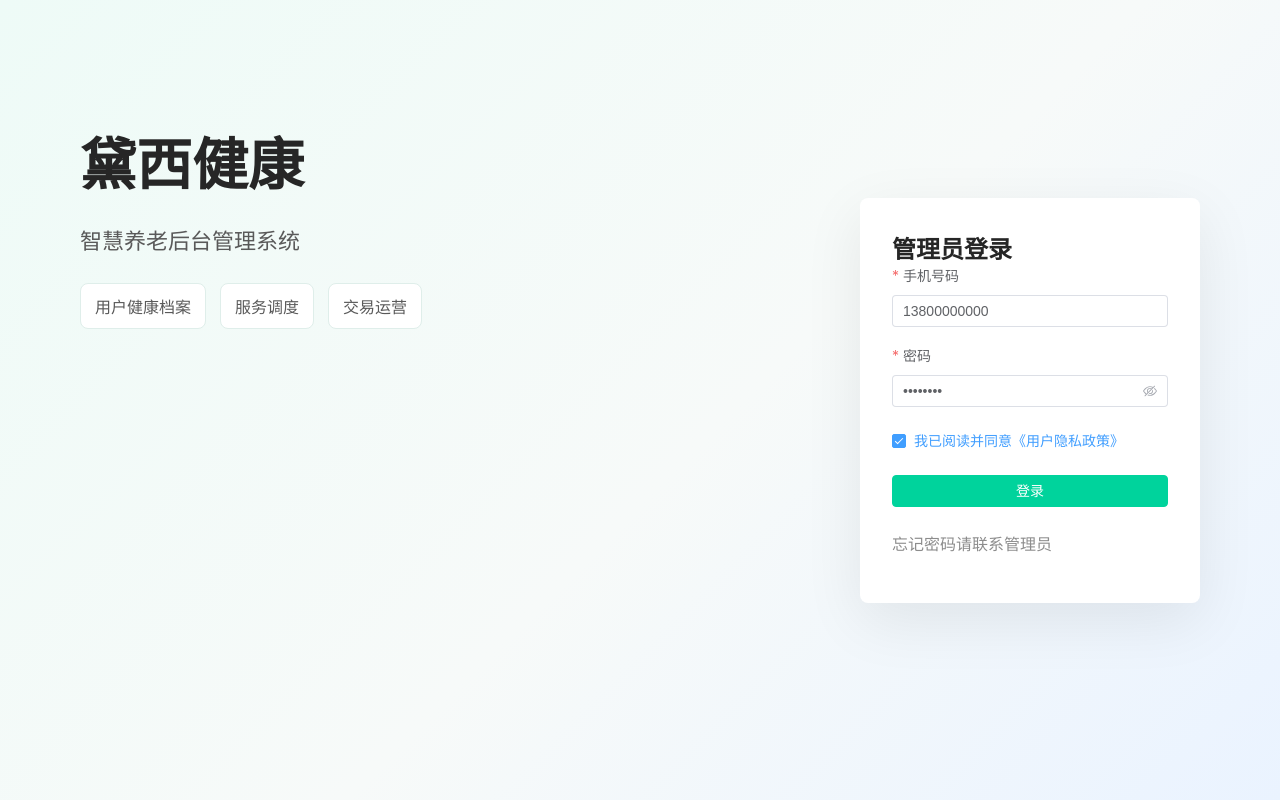
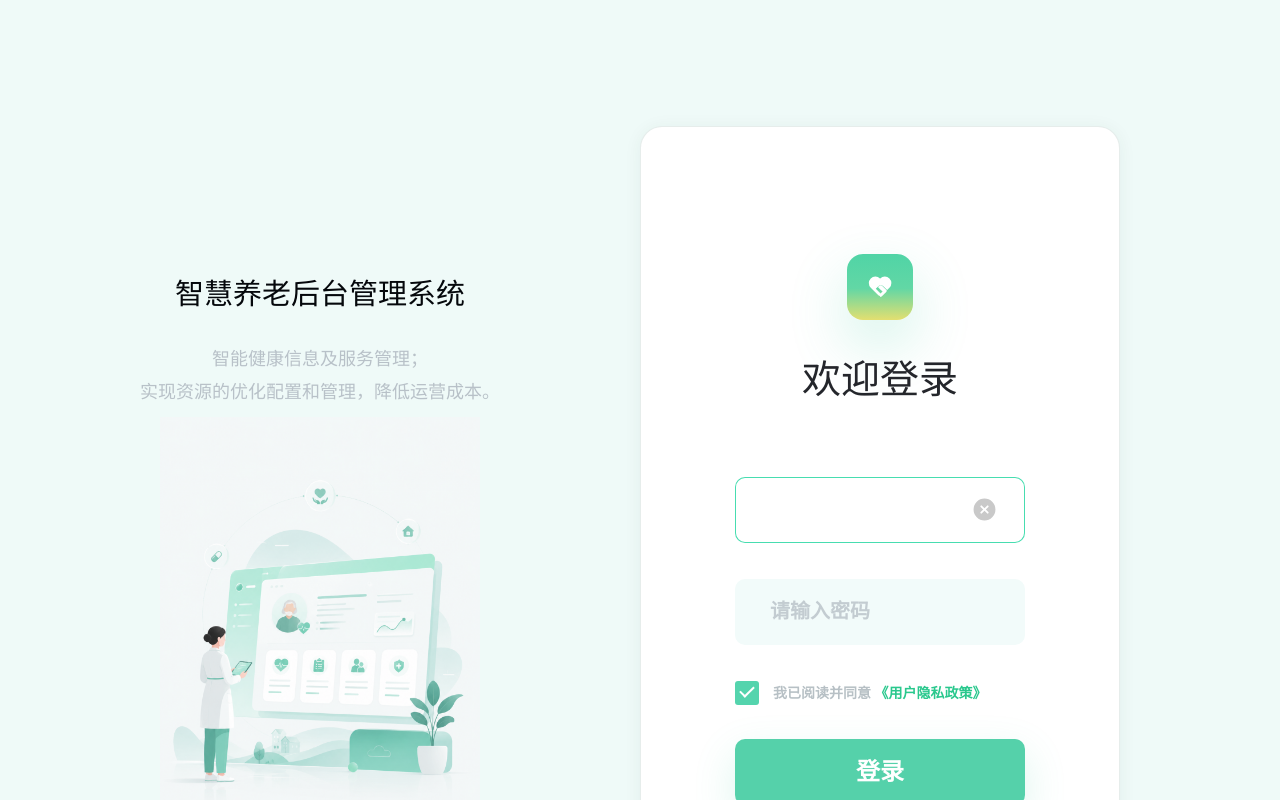
Before and after one commit to zcgcg/elder_AI, a Vue app in the folder daisy-health-admin-frontend/: page /#/login in a window 1280 px wide. Shown: the top 800 px of the page. Built offline with nearby package versions, Linux system fonts and the light colour scheme.

Commit message:
Update login page design

```diff
--- a/daisy-health-admin-frontend/src/views/LoginView.vue
+++ b/daisy-health-admin-frontend/src/views/LoginView.vue
@@ -1,44 +1,83 @@
 <template>
   <main class="login-page">
-    <section class="login-hero">
-      <h1>黛西健康</h1>
-      <p>智慧养老后台管理系统</p>
-      <div class="login-metrics">
-        <span>用户健康档案</span>
-        <span>服务调度</span>
-        <span>交易运营</span>
+    <section class="login-visual" aria-label="系统介绍">
+      <div class="login-copy">
+        <h1>智慧养老后台管理系统</h1>
+        <p>
+          <span>智能健康信息及服务管理；</span>
+          <span>实现资源的优化配置和管理，降低运营成本。</span>
+        </p>
       </div>
+      <img class="login-picture" :src="loginPicture" alt="" />
     </section>
-    <section class="login-panel">
-      <h2>管理员登录</h2>
-      <el-form :model="form" :rules="rules" ref="formRef" label-position="top" @keyup.enter="submit">
-        <el-form-item label="手机号码" prop="phone">
-          <el-input v-model="form.phone" placeholder="请输入手机号" />
-        </el-form-item>
-        <el-form-item label="密码" prop="password">
-          <el-input v-model="form.password" type="password" show-password placeholder="请输入密码" />
-        </el-form-item>
-        <el-checkbox v-model="form.agreed">我已阅读并同意《用户隐私政策》</el-checkbox>
-        <el-button class="login-button" type="primary" :loading="loading" @click="submit">登录</el-button>
-        <p class="muted">忘记密码请联系管理员</p>
-      </el-form>
+
+    <section class="login-card-area">
+      <section class="login-panel">
+        <div class="login-logo" aria-hidden="true">
+          <svg viewBox="0 0 40 40" focusable="false">
+            <path
+              d="M20 28.5c-.6 0-1.1-.2-1.6-.7l-7.2-7.1a6.3 6.3 0 0 1 0-8.9 6.1 6.1 0 0 1 8.8 0l.1.1.1-.1a6.1 6.1 0 0 1 8.8 0 6.3 6.3 0 0 1 0 8.9l-2.2 2.2-3.4-3.4a3.7 3.7 0 0 0-5.2 0l-2.2 2.2 4.5 4.4 3.8-3.8 2.1 2.1-4.8 4.7c-.4.2-.9.4-1.5.4z"
+            />
+            <path
+              d="M20.5 22.6 18 20.1l1.2-1.1a2.1 2.1 0 0 1 3 0l4.4 4.4-2.4 2.4-3.7-3.2z"
+            />
+          </svg>
+        </div>
+        <h2>欢迎登录</h2>
+
+        <el-form class="login-form" :model="form" :rules="rules" ref="formRef" @keyup.enter="submit">
+          <el-form-item prop="phone">
+            <el-input
+              v-model="form.phone"
+              class="login-input user-input"
+              autocomplete="username"
+              autofocus
+              placeholder=""
+            >
+              <template #suffix>
+                <el-icon class="input-clear" @click.stop="form.phone = ''"><CircleCloseFilled /></el-icon>
+              </template>
+            </el-input>
+          </el-form-item>
+          <el-form-item prop="password">
+            <el-input
+              v-model="form.password"
+              class="login-input password-input"
+              type="password"
+              autocomplete="current-password"
+              placeholder="请输入密码"
+            />
+          </el-form-item>
+          <div class="agreement-row">
+            <el-checkbox v-model="form.agreed">
+              我已阅读并同意 <a href="javascript:void(0)">《用户隐私政策》</a>
+            </el-checkbox>
+          </div>
+          <el-button class="login-button" type="primary" :loading="loading" @click="submit">登录</el-button>
+          <p class="forgot-text">忘记密码请联系管理员</p>
+        </el-form>
+      </section>
     </section>
+
+    <footer class="login-footer">Copyright © DaisyAxure All Rights Reserved</footer>
   </main>
 </template>
 
 <script setup>
 import { reactive, ref } from 'vue'
 import { ElMessage } from 'element-plus'
+import { CircleCloseFilled } from '@element-plus/icons-vue'
 import { useRouter } from 'vue-router'
 import { useAuthStore } from '../stores/auth'
+import loginPicture from '../../assets/login_picture.png'
 
 const router = useRouter()
 const auth = useAuthStore()
 const formRef = ref()
 const loading = ref(false)
-const form = reactive({ phone: '13800000000', password: 'admin123', agreed: true })
+const form = reactive({ phone: '', password: '', agreed: true })
 const rules = {
-  phone: [{ required: true, message: '请输入手机号', trigger: 'blur' }],
+  phone: [{ required: true, message: '请输入账号', trigger: 'blur' }],
   password: [{ required: true, message: '请输入密码', trigger: 'blur' }]
 }
 
@@ -59,3 +98,303 @@ async function submit() {
   }
 }
 </script>
+
+<style scoped>
+.login-page {
+  position: relative;
+  min-height: 100vh;
+  display: grid;
+  grid-template-columns: minmax(560px, 1fr) minmax(640px, 1fr);
+  overflow: hidden;
+  background: #effaf8;
+  color: #1f2328;
+}
+
+.login-visual {
+  min-height: 100vh;
+  display: flex;
+  flex-direction: column;
+  align-items: center;
+  padding: 274px 48px 72px;
+  box-sizing: border-box;
+}
+
+.login-copy {
+  text-align: center;
+}
+
+.login-copy h1 {
+  margin: 0;
+  color: #05080c;
+  font-size: 29px;
+  font-weight: 500;
+  line-height: 1.35;
+  letter-spacing: 0;
+}
+
+.login-copy p {
+  margin: 29px 0 0;
+  color: #b8c1c8;
+  font-size: 18px;
+  font-weight: 400;
+  line-height: 1.85;
+}
+
+.login-copy span {
+  display: block;
+}
+
+.login-picture {
+  width: min(520px, 40vw);
+  max-height: 50vh;
+  object-fit: contain;
+  margin-top: 8px;
+  user-select: none;
+  pointer-events: none;
+}
+
+.login-card-area {
+  min-height: 100vh;
+  display: flex;
+  align-items: flex-start;
+  justify-content: flex-start;
+  padding: 126px 80px 72px 0;
+  box-sizing: border-box;
+}
+
+.login-panel {
+  width: min(688px, 100%);
+  min-height: min(862px, calc(100vh - 144px));
+  padding: 127px 94px 58px;
+  box-sizing: border-box;
+  border: 1px solid rgba(224, 233, 231, 0.8);
+  border-radius: 22px;
+  background: #ffffff;
+  box-shadow: 0 2px 18px rgba(42, 64, 58, 0.06);
+}
+
+.login-logo {
+  width: 66px;
+  height: 66px;
+  margin: 0 auto;
+  display: flex;
+  align-items: center;
+  justify-content: center;
+  border-radius: 16px;
+  background: linear-gradient(180deg, #50d4a6 0%, #62d7a5 52%, #e3df70 100%);
+  box-shadow: 0 24px 58px rgba(68, 206, 164, 0.24);
+}
+
+.login-logo svg {
+  width: 42px;
+  height: 42px;
+  fill: #ffffff;
+}
+
+.login-panel h2 {
+  margin: 36px 0 0;
+  color: #24262b;
+  text-align: center;
+  font-size: 39px;
+  font-weight: 400;
+  line-height: 1.2;
+  letter-spacing: 0;
+}
+
+.login-form {
+  width: 100%;
+  margin-top: 74px;
+}
+
+.login-form :deep(.el-form-item) {
+  margin-bottom: 36px;
+}
+
+.login-form :deep(.el-form-item__error) {
+  padding-top: 8px;
+  color: #ee6b6b;
+}
+
+.login-input :deep(.el-input__wrapper) {
+  height: 66px;
+  padding: 0 28px 0 35px;
+  border-radius: 10px;
+  box-shadow: none;
+  transition: box-shadow 0.15s ease, background-color 0.15s ease;
+}
+
+.user-input :deep(.el-input__wrapper),
+.user-input :deep(.el-input__wrapper.is-focus) {
+  background: #ffffff;
+  box-shadow: 0 0 0 1px #47ddb0 inset;
+}
+
+.password-input :deep(.el-input__wrapper) {
+  background: #f2fbfa;
+}
+
+.login-input :deep(.el-input__inner) {
+  height: 66px;
+  color: #273036;
+  font-size: 18px;
+  line-height: 66px;
+}
+
+.login-input :deep(.el-input__inner::placeholder) {
+  color: #c3ccd1;
+  font-size: 20px;
+  font-weight: 600;
+}
+
+.input-clear {
+  color: #c9c9c9;
+  font-size: 25px;
+  cursor: pointer;
+}
+
+.agreement-row {
+  margin: 2px 0 30px;
+}
+
+.agreement-row :deep(.el-checkbox) {
+  height: auto;
+  align-items: center;
+  color: #b7c0c5;
+  font-size: 19px;
+  font-weight: 600;
+}
+
+.agreement-row :deep(.el-checkbox__inner) {
+  width: 24px;
+  height: 24px;
+  border: 0;
+  border-radius: 3px;
+  background: #54d4ad;
+}
+
+.agreement-row :deep(.el-checkbox__inner::after) {
+  width: 6px;
+  height: 12px;
+  left: 8px;
+  top: 2px;
+  border-width: 2px;
+}
+
+.agreement-row :deep(.el-checkbox__input.is-checked .el-checkbox__inner) {
+  border-color: #54d4ad;
+  background-color: #54d4ad;
+}
+
+.agreement-row :deep(.el-checkbox__label) {
+  padding-left: 14px;
+  color: #b7c0c5;
+}
+
+.agreement-row a {
+  color: #29c88d;
+  text-decoration: none;
+}
+
+.login-button {
+  width: 100%;
+  height: 66px;
+  margin: 0;
+  border: 0;
+  border-radius: 10px;
+  background: #55d1aa;
+  box-shadow: 0 16px 42px rgba(85, 209, 170, 0.2);
+  color: #ffffff;
+  font-size: 24px;
+  font-weight: 600;
+}
+
+.login-button:hover,
+.login-button:focus {
+  background: #4cc7a1;
+}
+
+.forgot-text {
+  margin: 31px 0 0;
+  color: #c1c7cc;
+  text-align: center;
+  font-size: 18px;
+  font-weight: 600;
+}
+
+.login-footer {
+  position: absolute;
+  left: 0;
+  right: 0;
+  bottom: 67px;
+  color: #c5cbd0;
+  text-align: center;
+  font-size: 18px;
+  font-weight: 600;
+  pointer-events: none;
+}
+
+@media (max-width: 1180px) {
+  .login-page {
+    grid-template-columns: 1fr;
+    overflow: auto;
+  }
+
+  .login-visual {
+    min-height: auto;
+    padding: 64px 28px 24px;
+  }
+
+  .login-picture {
+    width: min(440px, 86vw);
+    max-height: 360px;
+    margin-top: 28px;
+  }
+
+  .login-card-area {
+    min-height: auto;
+    justify-content: center;
+    padding: 24px 28px 92px;
+  }
+
+  .login-panel {
+    min-height: auto;
+    padding: 64px 52px 48px;
+  }
+
+  .login-footer {
+    bottom: 28px;
+  }
+}
+
+@media (max-width: 640px) {
+  .login-copy h1 {
+    font-size: 24px;
+  }
+
+  .login-copy p,
+  .forgot-text,
+  .login-footer {
+    font-size: 15px;
+  }
+
+  .login-panel {
+    padding: 48px 24px 36px;
+    border-radius: 18px;
+  }
+
+  .login-panel h2 {
+    font-size: 32px;
+  }
+
+  .login-input :deep(.el-input__wrapper),
+  .login-input :deep(.el-input__inner),
+  .login-button {
+    height: 56px;
+    line-height: 56px;
+  }
+
+  .agreement-row :deep(.el-checkbox) {
+    font-size: 15px;
+  }
+}
+</style>
```
Also changed, not shown: daisy-health-admin-frontend/assets/login_picture.png (added).
